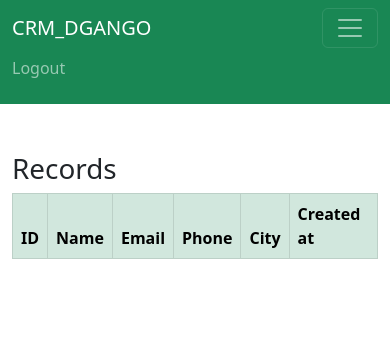
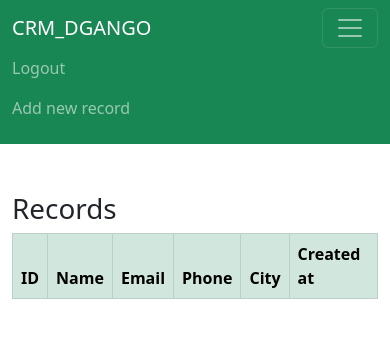
Before and after one commit to BGneji/crm, a Django app: page / in a window 390 px wide, after a click that opens the changed part. Shown: the top 338 px of the page. Run offline with Django 4.2, Linux system fonts and the light colour scheme; the visitor is signed in with stand-in values (Sample User, id 1); data that the repository does not hold is empty.

Commit message:
add_record

```diff
--- a/webcrm/templates/home.html
+++ b/webcrm/templates/home.html
@@ -22,7 +22,7 @@
                 <a href="{% url 'record' record.id %}">{{ record.id }}</a>
             </td>
           <td>
-              <a href="{% url 'record' record.id %}">{{ record.id }}
+              <a href="{% url 'record' record.id %}">
                 {{ record.first_name }} {{ record.last_name }}
               </a>
           </td>
--- a/webcrm/templates/navbar.html
+++ b/webcrm/templates/navbar.html
@@ -9,6 +9,9 @@
          {% if user.is_authenticated %}
        <li class="nav-item">
          <a class="nav-link"  href="{% url 'logout'%}">Logout</a>
+       </li>
+       <li class="nav-item">
+         <a class="nav-link"  href="{% url 'add_record'%}">Add new record</a>
        </li>
         {% else %}
         <li class="nav-item">
--- a/webcrm/urls.py
+++ b/webcrm/urls.py
@@ -7,4 +7,5 @@ urlpatterns = [
     path('register/', views.register_user, name='register'),
     path('record/<int:pk>/', views.record, name='record'),
     path('delete_record/<int:pk>/', views.delete_record, name='delete_record'),
+    path('add_record/', views.add_record, name='add_record'),
 ]
--- a/webcrm/views.py
+++ b/webcrm/views.py
@@ -1,15 +1,15 @@
 from django.shortcuts import render, redirect
 from django.contrib.auth import authenticate, login, logout
 from django.contrib import messages
-from .forms import SignUpForm
+from .forms import SignUpForm, AddRecordForm
 from .models import Record
+
 
 def home(request):
     records = Record.objects.all()
     if request.method == 'POST':
         username = request.POST['username']
         password = request.POST['password']
-
         user = authenticate(request, username=username, password=password)
         if user is not None:
             login(request, user)
@@ -32,14 +32,15 @@ def register_user(request):
     form = SignUpForm()
     if request.method == 'POST':
         form = SignUpForm(request.POST)
+        # проверка на валидность формы
         if form.is_valid():
             form.save()
             username = form.cleaned_data['username']
             password = form.cleaned_data['password1']
-            # если форма валидна то с разу его логинем
+            # если форма валидна, то с разу его логиним
             user = authenticate(username=username, password=password)
             login(request, user)
-            # выводим сообщение о успешной регестрации
+            # выводим сообщение об успешной регистрации
             messages.success(request, "Вы залогинились")
             # перенаправляем на домашнею страницу
             return redirect('home')
@@ -67,3 +68,17 @@ def delete_record(request, pk):
     else:
         messages.error(request, 'Вы должны залогиниться')
         return redirect('home')
+
+
+def add_record(request):
+    form = AddRecordForm(request.POST or None)
+    if request.user.is_authenticated:
+        # проверка на валидность формы
+        if form.is_valid():
+            add_record = form.save()
+            messages.success(request, f'Выша запись {add_record.first_name} была добавлена ')
+            return redirect('home')
+        return render(request, 'add_record.html', {'form': form})
+    else:
+        messages.error(request, 'Вы должны залогиниться')
+        return redirect('home')
```
Also changed, not shown: webcrm/forms.py (+18 -0 lines), webcrm/templates/add_record.html (added, +15 -0 lines).
